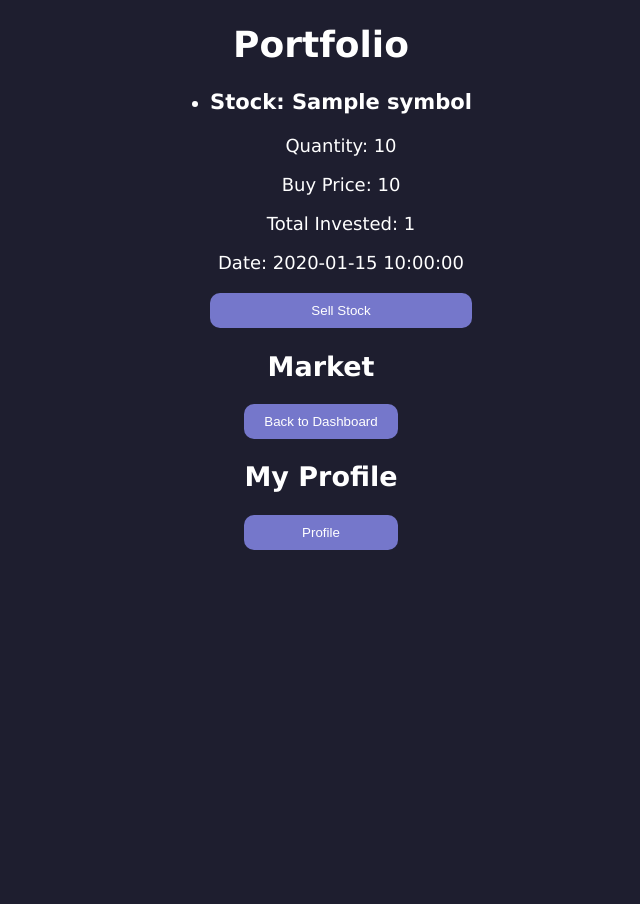
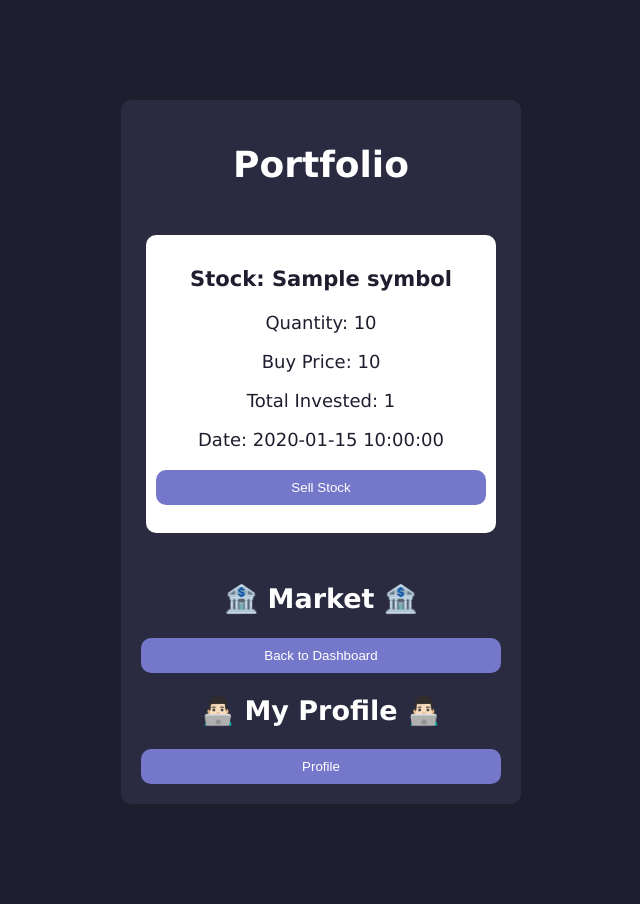
Before and after one commit to LorenzoPoggi/Portfolio-Simulator, a FastAPI app: template Frontend/templates/portfolios/user_portfolio.html in a window 1280 px wide. Shown: the whole page, without its empty margins (319-959 px from the left). Before the commit the page ends 550 px from the top, so only its background shows below. Run offline with FastAPI, Linux system fonts and the light colour scheme; the template is opened without the code that fills it: most values are stand-ins (such as "Sample title", 1, 10 or a date in 2020).

Commit message:
style: css terminado para todo el proyecto

```diff
--- a/Frontend/styles/style.css
+++ b/Frontend/styles/style.css
@@ -39,14 +39,6 @@ input:focus {
     border-color: #7577cb;
 }
 
-.Index, .Login, .Register {
-    background-color: #2a2a40;
-    padding: 20px;
-    border-radius: 10px;
-    width: 300px;
-    margin: 100px auto;
-}
-
 .form {
     display: flex;
     flex-direction: column;
@@ -59,3 +51,94 @@ form {
     gap: 15px;
     margin-top: 20px;
 }
+
+/* Estilos para Index y Authentications */
+
+.Index, .Login, .Register {
+    background-color: #2a2a40;
+    padding: 20px;
+    border-radius: 10px;
+    width: 300px;
+    margin: 100px auto;
+}
+
+.here {
+    color: #7577cb;
+}
+
+.here:hover {
+    color: #a3a5ee;
+}
+
+/* Estilos para Dashboards */
+
+.Stock {
+    background-color: #2a2a40;
+    padding: 20px;
+    border-radius: 10px;
+    width: 400px;
+    margin: 100px auto;
+}
+
+.results-section {
+    background-color: white;
+    color: #1e1e2f;
+    padding: 10px;
+    border-radius: 10px;
+    width: 350px;
+    margin: 50px auto;
+}
+
+ul {
+    list-style: none;
+    padding: 0;
+}
+
+li {
+    margin: 10px 0;
+}
+
+.Symbol {
+    background-color: #2a2a40;
+    padding: 20px;
+    border-radius: 10px;
+    width: 400px;
+    margin: 100px auto;
+}
+
+.positive {
+    color: green;
+}
+
+.negative {
+    color: red;
+}
+
+/* Estilos para Portfolios */
+
+.Portfolios {
+    background-color: #2a2a40;
+    padding: 20px;
+    border-radius: 10px;
+    width: 400px;
+    margin: 100px auto;
+}
+
+.results-purchase {
+    background-color: white;
+    color: #1e1e2f;
+    padding: 10px;
+    border-radius: 10px;
+    width: 350px;
+    margin: 50px auto;
+}
+
+/* Estilos para Profiles */
+
+.Profiles {
+    background-color: #2a2a40;
+    padding: 20px;
+    border-radius: 10px;
+    width: 400px;
+    margin: 100px auto;
+}
--- a/Frontend/templates/dashboards/stocks.html
+++ b/Frontend/templates/dashboards/stocks.html
@@ -9,6 +9,7 @@
 </head>
 
 <body>
+    <div class="Stock">
         <div class="navbar">
             <h1>Start Investing!</h1>
         </div>
@@ -36,15 +37,16 @@
             {% endif %}
         </div>
         <div class="navigation">
-        <h2>My Profile</h2>
+            <h2>👨🏻‍💻 My Profile 👨🏻‍💻</h2>
             <a href="/profile/me/personal-data">
                 <button>Profile</button>
             </a>
-        <h2>My Portfolio</h2>
+            <h2>📊 My Portfolio 📊</h2>
             <a href="/miportfolio/actives">
                 <button>Portfolio</button>
             </a>
         </div>
+    </div>
 </body>
 
 </html>
--- a/Frontend/templates/portfolios/user_portfolio.html
+++ b/Frontend/templates/portfolios/user_portfolio.html
@@ -9,6 +9,7 @@
 </head>
 
 <body>
+    <div class="Portfolios">
         <div class="portfolio">
             <h1>Portfolio</h1>
 
@@ -22,7 +23,7 @@
             {% if request.query_params.get("error") == "not_found" %}
                 <p style="color:red;"> Unsuccessful Sold, try again! </p>
             {% endif %}
-
+            <div class="results-purchase">
                 {% if portfolio %}
                     <ul>
                         {% for stock in portfolio %}
@@ -44,16 +45,18 @@
                     <p>You don't have investments yet</p>
                 {% endif %}
             </div>
+        </div>
         <div class="navigation">
-        <h2>Market</h2>
+            <h2>🏦 Market 🏦</h2>
             <a href="/mercado/dashboard">
                 <button>Back to Dashboard</button>
             </a>
-        <h2>My Profile</h2>
+            <h2>👨🏻‍💻 My Profile 👨🏻‍💻</h2>
             <a href="/profile/me/personal-data">
                 <button>Profile</button>
             </a>
         </div>
+        </div>
 </body>
 
 </html>
```
Also changed, not shown: Frontend/templates/authentications/login.html (+4 -4 lines), Frontend/templates/authentications/register.html (+4 -4 lines), Frontend/templates/dashboards/symbol.html (+7 -3 lines), Frontend/templates/profiles/user_profile.html (+4 -4 lines). Lines whose indentation alone changed are shown as unchanged.
